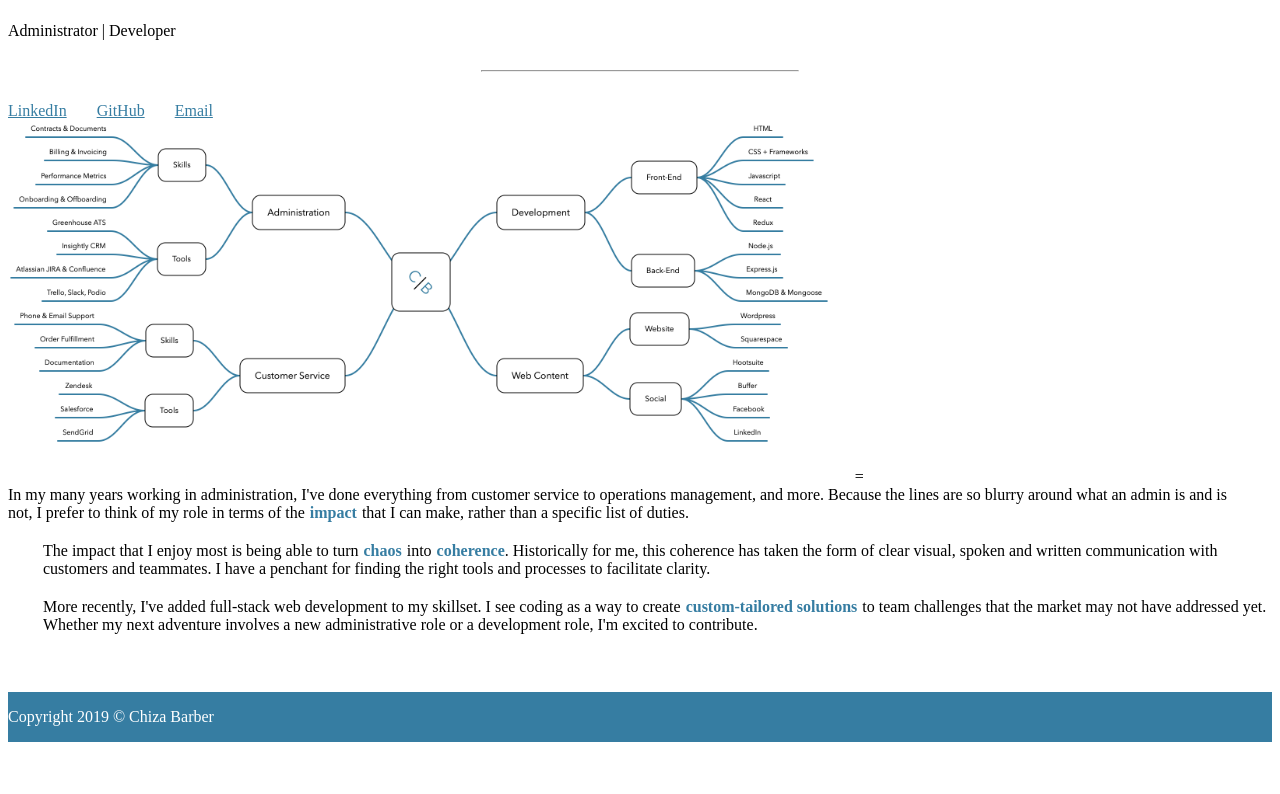
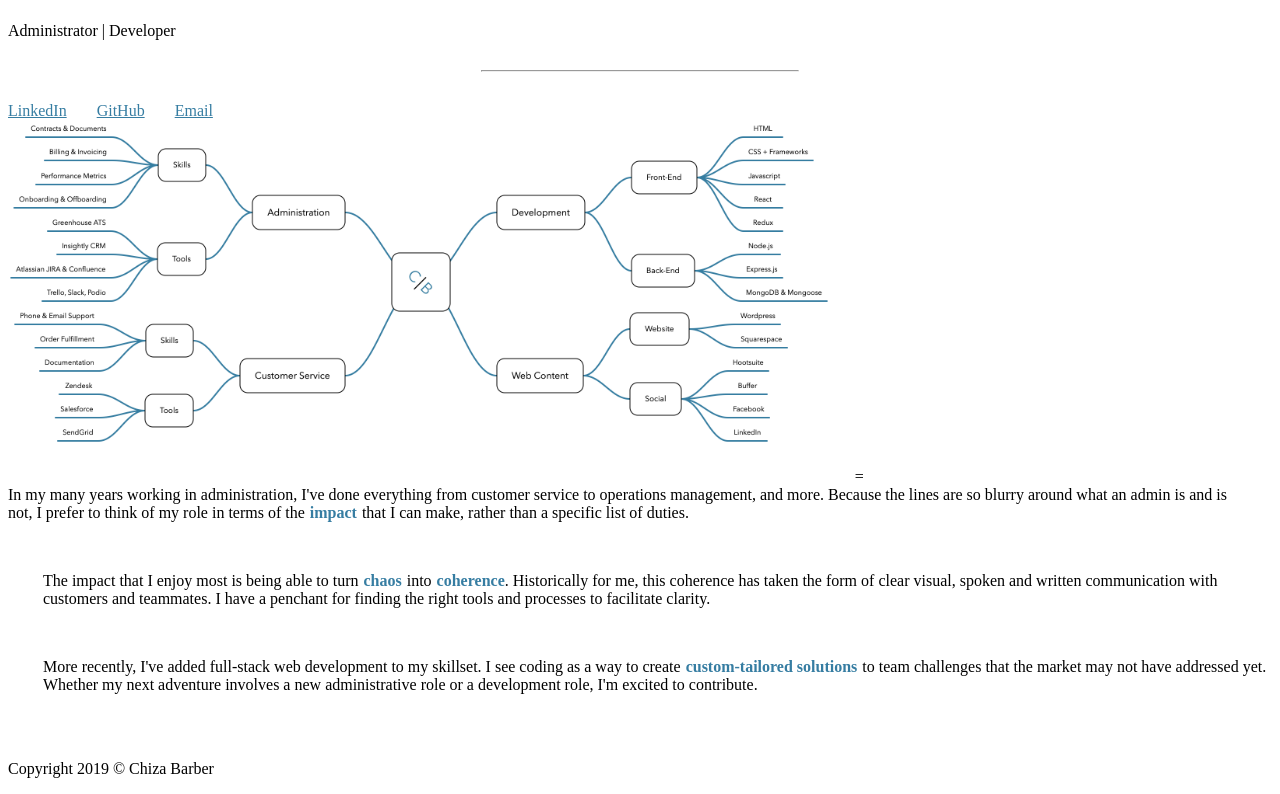
Before and after one commit to chizabarber/ssr-server, a React app: page / in a window 1280 px wide. Shown: the part 305-1099 px from the top of the page. Before the commit the page ends 1055 px from the top, so only its background shows below. Built offline with nearby package versions, Linux system fonts and the light colour scheme; the HTML template or start-up script is replaced by a standard one.

Commit message:
made sticky footer

```diff
--- a/public/styles.css
+++ b/public/styles.css
@@ -1,9 +1,25 @@
 /* Global styles -------------------------------- */
 
+html {
+    position: relative;
+    min-height: 100%;
+}
 body {
+    margin: 0 0 50px;
     font-family: 'Nunito', sans-serif;
     letter-spacing: .10em;
-    height: 100vh
 }
 
-/* Global styles -------------------------------- */
+/* Footer styles -------------------------------- */
+
+.footer {
+    background-color: #367da2;
+    color: white;
+    width: 100%;
+    height: 50px;
+    position: absolute;
+    bottom: 0;
+    overflow: hidden;
+}
+
+/* Footer styles -------------------------------- */
--- /dev/null
+++ b/src/client/components/Footer.js
@@ -0,0 +1,17 @@
+// ------------------------------------------------------
+import React from 'react'
+// ------------------------------------------------------
+
+const Footer = () => {
+    return (
+        <div className='footer'>
+            <p>
+                Copyright 2019 © Chiza Barber
+            </p>
+        </div>
+    )
+}
+
+// ------------------------------------------------------
+export default Footer
+// ------------------------------------------------------
--- a/src/client/pages/HomePage.js
+++ b/src/client/pages/HomePage.js
@@ -3,6 +3,7 @@
 import { Helmet } from 'react-helmet'
 // ------------------------------------------------------
 import skillset from '../../images/skillset.png'
+import Footer from '../components/Footer'
 // ------------------------------------------------------
 
 class HomePage extends Component {
@@ -25,7 +26,7 @@
                         className='col s12 m12 l4'
                         style={{
                             paddingRight: '35px',
-                            paddingBottom: '20px'
+                            paddingBottom: '50px'
                         }}
                     >
                         In my many years working in administration,
@@ -49,7 +50,7 @@
                         style={{
                             paddingLeft: '35px',
                             paddingRight: '35px',
-                            paddingBottom: '20px'
+                            paddingBottom: '50px'
                         }}
                     >
                         The impact that I enjoy most is being able to turn
@@ -79,7 +80,7 @@
                         className='col s12 m12 l4'
                         style={{
                             paddingLeft: '35px',
-                            paddingBottom: '20px'
+                            paddingBottom: '50px'
                         }}
                     >
                         More recently, I've added full-stack web
@@ -170,22 +171,7 @@
                     }}
                 />=
                 {this.renderContent()}
-                <div
-                    style={{
-                        backgroundColor: '#367da2',
-                        height: '50px',
-                        marginTop: '3%',
-                        color: 'white'
-                    }}
-                >
-                    <p style={{
-                        position: 'relative',
-                        top: '50%',
-                        transform: 'translateY(-50%)'
-                    }}>
-                        Copyright 2019 © Chiza Barber
-                    </p>
-                </div>
+                <Footer />
             </div>
         )
     }
```
Also changed, not shown: public/bundle.js.
